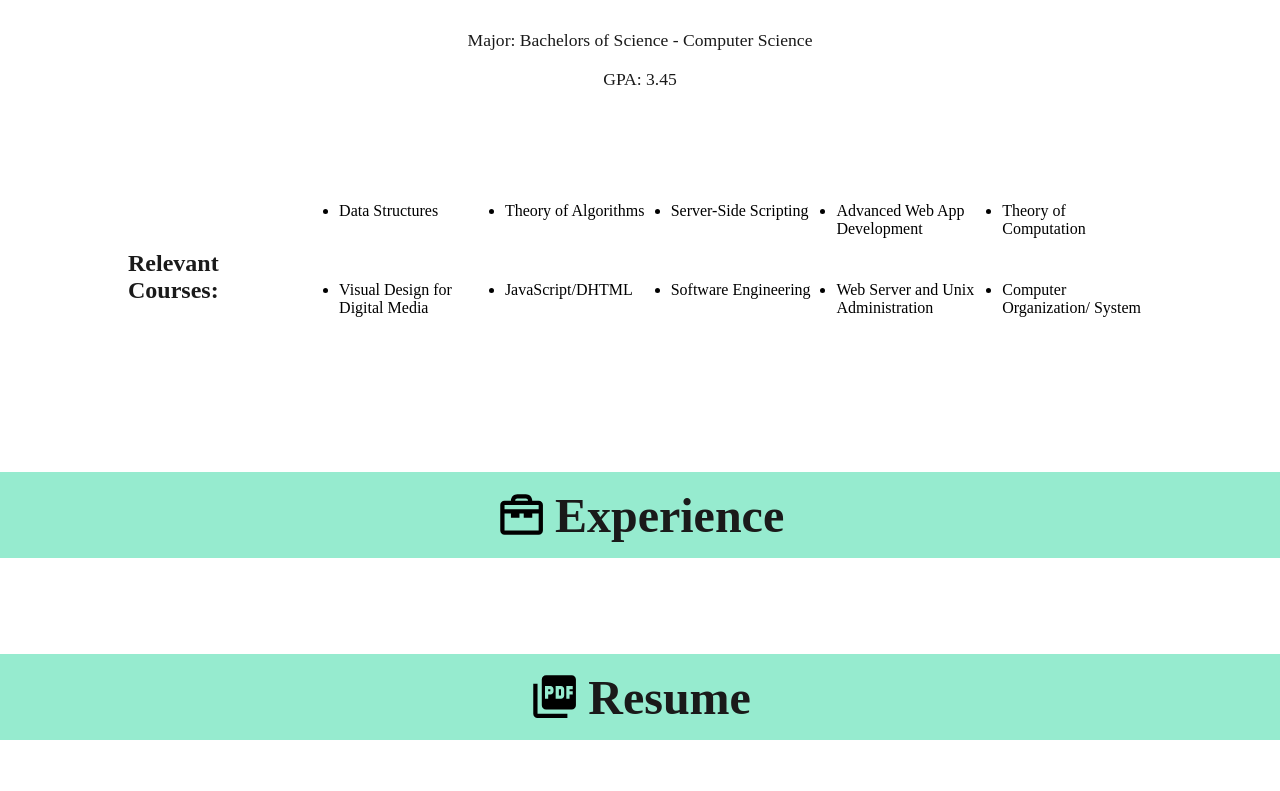
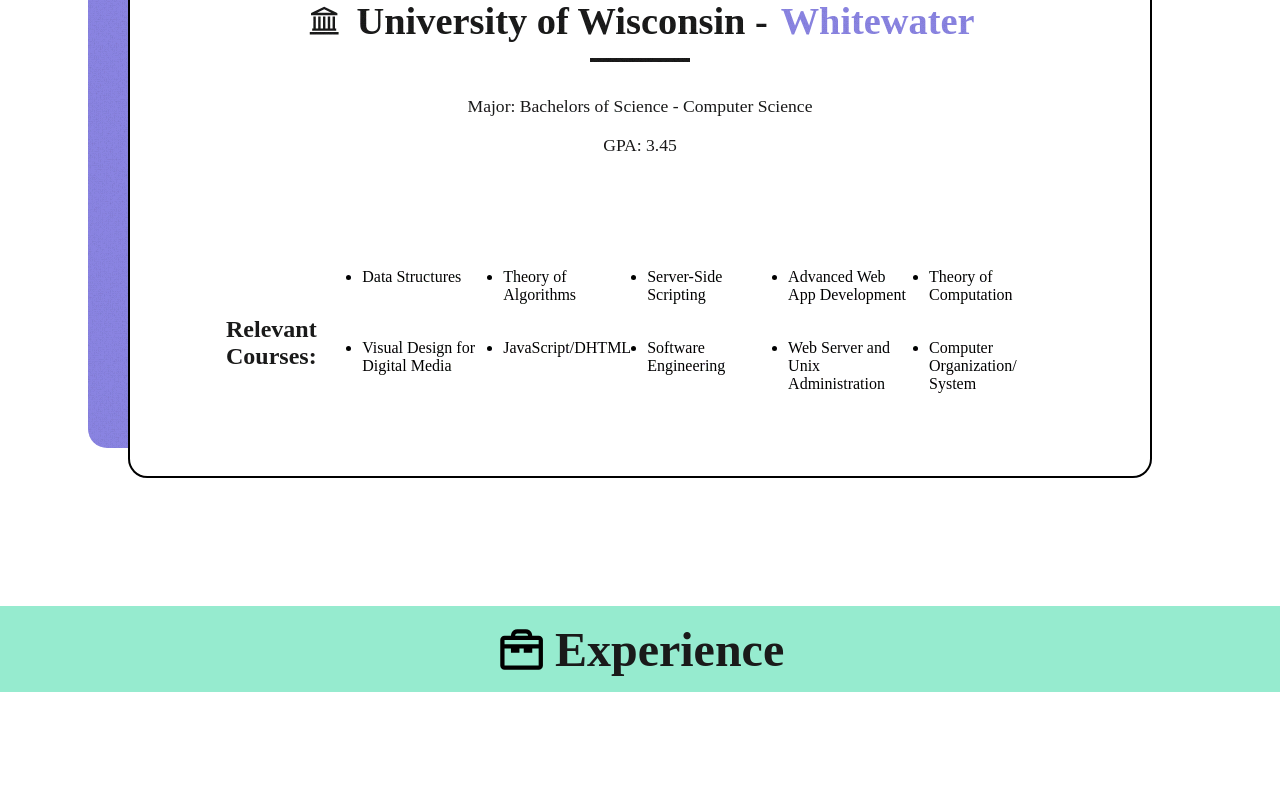
Before and after one commit to csandoval18/portfolio, a React (Vite) app: page / in a window 1280 px wide. Shown: the part 3686-4477 px from the top of the page. Built offline with nearby package versions, Linux system fonts and the light colour scheme.

Commit message:
progressed with styling

```diff
--- a/package.json
+++ b/package.json
@@ -1,7 +1,7 @@
 {
   "name": "portfolio",
   "private": true,
-  "version": "0.0.0",
+  "version": "0.6.0",
   "type": "module",
   "scripts": {
     "dev": "vite",
--- a/src/layout/Education.tsx
+++ b/src/layout/Education.tsx
@@ -12,6 +12,7 @@
         <h2>Education</h2>
       </div>
       <div className="education-content container">
+        <div className="education-card grain-texture">
           <div className="university-header">
             <h3>
               <LiaUniversitySolid />
@@ -37,6 +38,7 @@
             </ul>
           </div>
         </div>
+      </div>
     </section>
   )
 }
--- a/src/layout/Experience.tsx
+++ b/src/layout/Experience.tsx
@@ -10,6 +10,36 @@
         <CgToolbox />
         <h2>Experience</h2>
       </div>
+      <div className="experience-content container">
+        <h4>Front End Developer | Foremost Media:</h4>
+        <span>Sep 2022 – June 2023</span>
+        <ul>
+          <li>
+            Implemented client web user interfaces with attention to detail from
+            website design templates.
+          </li>
+          <li>
+            Updated and maintained client website assets, content, plugins,
+            extensions, and libraries through CMS software such as NopCommerce,
+            DNN, Wordpress, etc.
+          </li>{" "}
+          <li>
+            Performed SEO maintenance on client websites, improving and
+            generating structured data for website content. Modernized
+            environment and UI of legacy and outdated client websites.
+          </li>{" "}
+          <li>
+            Implemented dynamic web applications based on client requirements.
+          </li>
+        </ul>
+        <h4> Student Developer | University of Wisconsin - Whitewater</h4>
+        <span>Apr 2021 – May 2022</span> Developed and maintained web
+        applications using Laravel, HTML, jQuery, and MySQL. The applications
+        were for use of residence hall front desk workers, students, and staff.
+        Developed and maintained University domain pages for the housing
+        department using Ingeniux CMS. Troubleshoot problems and aiding students
+        with personal account issues in the campus system.
+      </div>
     </section>
   )
 }
--- a/src/styles/layout/_Education.scss
+++ b/src/styles/layout/_Education.scss
@@ -1,10 +1,19 @@
 .Education {
   .education-content {
-    align-items: center;
-    display: flex;
-    flex-direction: column;
-    justify-content: center;
     padding-bottom: 8rem;
+
+    .education-card {
+      align-items: center;
+      background-color: transparent;
+      // box-shadow: -30px 30px 0px 15px rgba(0, 0, 0, 0.08);
+      box-shadow: -40px -30px 0px 0px rgba($secondary, 1);
+      border-radius: 1.2rem;
+      border: 2px solid $b;
+      display: flex;
+      flex-direction: column;
+      justify-content: center;
+      padding: 4rem 6rem;
+    }
 
     .university-header {
       align-items: center;
@@ -24,8 +33,8 @@
 
     .courses {
       display: flex;
-      gap: 3rem;
       margin-top: 6rem;
+      gap: 0.8rem;
     }
 
     h3 {
@@ -61,12 +70,11 @@
       display: grid;
       gap: 1rem;
       grid-template-columns: repeat(5, 1fr);
-      // grid-template-rows: 1fr 1fr;
     }
 
     li {
       margin-bottom: 1.2rem;
-      max-width: 200px;
+      max-width: 250px;
     }
   }
 }
--- a/src/styles/layout/_Skills.scss
+++ b/src/styles/layout/_Skills.scss
@@ -101,7 +101,7 @@
   .skill-wrapper {
     display: grid;
     grid-template-columns: repeat(2, 1fr);
-    gap: 10rem;
+    gap: 8rem;
     justify-content: center;
     padding: 8rem 0;
     row-gap: 4rem;
--- a/src/styles/utils/utils.scss
+++ b/src/styles/utils/utils.scss
@@ -98,6 +98,16 @@
     padding-right: 10rem !important;
     padding-left: 10rem !important;
   }
+
+  @media (min-width: $desktop) {
+    padding-right: 25% !important;
+    padding-left: 25% !important;
+  }
+
+  @media (min-width: $desktopM) {
+    padding-right: 25% !important;
+    padding-left: 25% !important;
+  }
 }
 
 .grain-texture {
```
Lines whose indentation alone changed are shown as unchanged.
